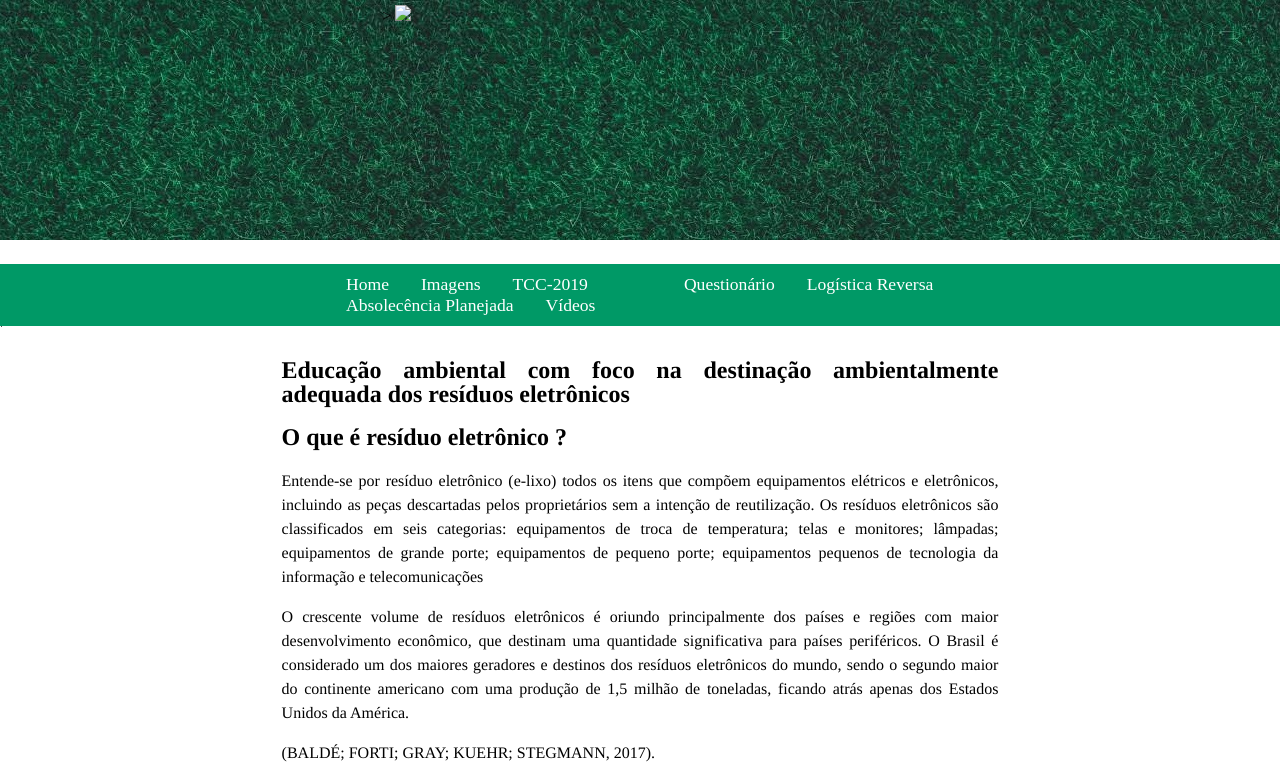
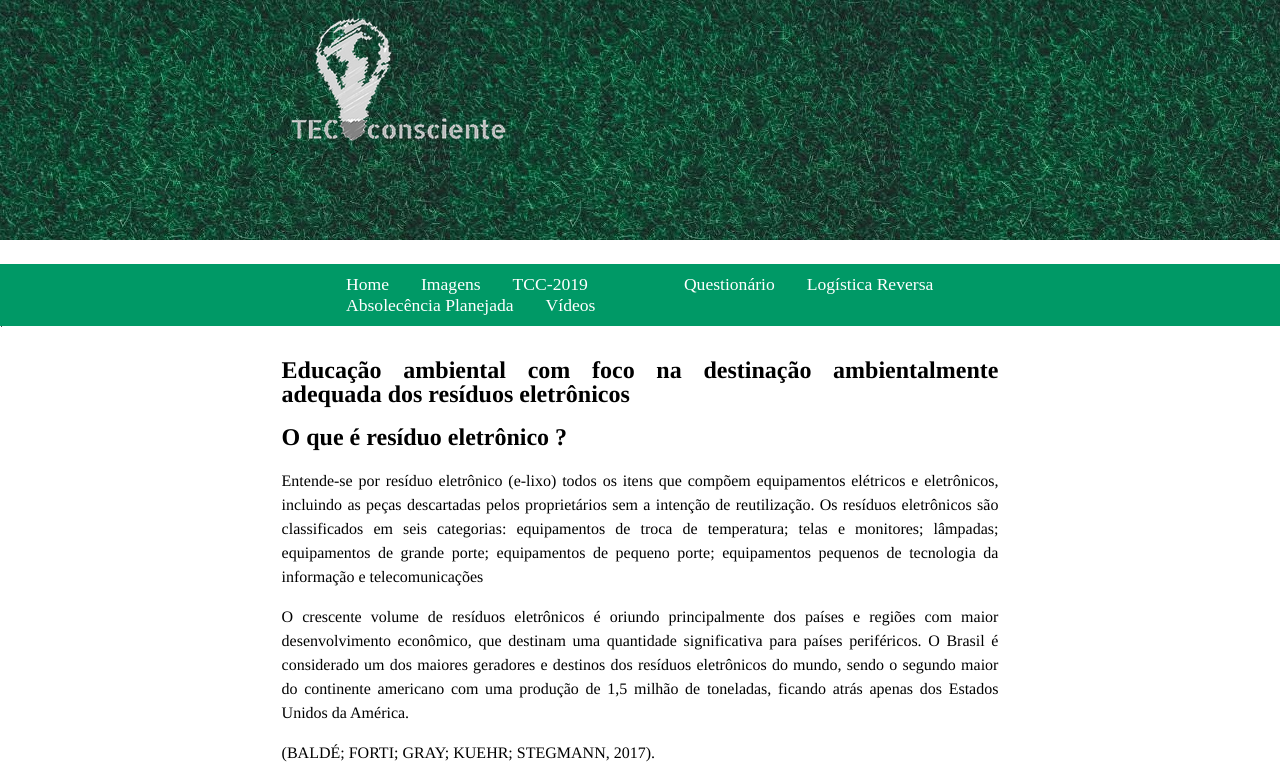
Before and after one commit to 13022000/trabalho-de-conclus-o-de-curso, a plain HTML site: page home.html in a window 1280 px wide. Shown: the top 778 px of the page. Drawn offline with Linux system fonts and the light colour scheme; files whose address does not match are found by name.

Commit message:
Update home.html

```diff
--- a/home.html
+++ b/home.html
@@ -8,7 +8,7 @@
 	<body>
 
 		<div id="topo" style="background-image:url(images.jpg)">>
-			<img id="logo" src="imagens/logo.png">
+			<img id="logo" src="imagens/imagens/logo.png">
 		</div>
 
 <ul id="listaMenu" style="width:100%">
```
